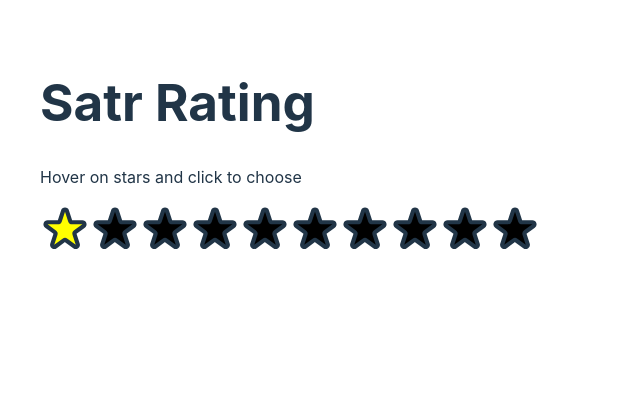
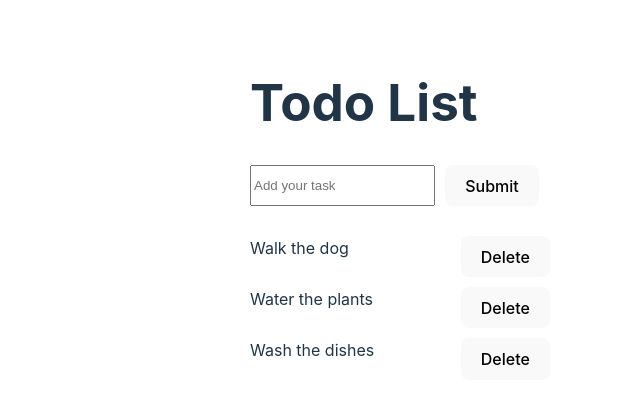
Before and after one commit to mirwais-sanaie/React-Challenges, a React (Vite) app in the folder reactChallenge/: page / in a window 1280 px wide. Shown: the top 404 px of the page, without its empty margins (0-640 px from the left). Built offline with nearby package versions, Linux system fonts and the light colour scheme.

Commit message:
starting newChallenge(ToDo-List)

```diff
--- a/reactChallenge/src/App.jsx
+++ b/reactChallenge/src/App.jsx
@@ -2,7 +2,8 @@
 // import DataTable from "./components/Day-2/DataTable";
 // import FileExplorer from "./components/Day-3(File Explorer)/FileExplorer";
 // import Modal from "./components/Day-4(Modal Component)/Modal";
-import StarRating from "./components/Day-5(StarRating)/StarRating";
+// import StarRating from "./components/Day-5(StarRating)/StarRating";
+import TodoList from "./components/Day-6(Todo List)/TodoList";
 
 function App() {
   return (
@@ -11,7 +12,8 @@ function App() {
       {/* <DataTable /> */}
       {/* <FileExplorer /> */}
       {/* <Modal /> */}
-      <StarRating />
+      {/* <StarRating /> */}
+      <TodoList />
     </div>
   );
 }
--- /dev/null
+++ b/reactChallenge/src/components/Day-6(Todo List)/TodoList.css
@@ -0,0 +1,28 @@
+.container {
+  display: flex;
+  flex-direction: column;
+  margin: auto;
+  position: relative;
+  left: 50%;
+  top: 50%;
+}
+.search-container {
+  display: flex;
+  gap: 10px;
+  padding-left: 40px;
+}
+.container h1 {
+  padding-left: 40px;
+}
+ul {
+  margin-top: 30px;
+  display: flex;
+  flex-direction: column;
+  row-gap: 10px;
+}
+ul li {
+  display: flex;
+  gap: 20px;
+  width: 300px;
+  justify-content: space-between;
+}
--- /dev/null
+++ b/reactChallenge/src/components/Day-6(Todo List)/TodoList.jsx
@@ -0,0 +1,31 @@
+import "./TodoList.css";
+
+function TodoList() {
+  return (
+    <div className="container">
+      <h1>Todo List</h1>
+      <div className="search-container">
+        <input type="text" placeholder="Add your task" />
+        <div>
+          <button>Submit</button>
+        </div>
+      </div>
+      <ul>
+        <li>
+          <span>Walk the dog</span>
+          <button>Delete</button>
+        </li>
+        <li>
+          <span>Water the plants</span>
+          <button>Delete</button>
+        </li>
+        <li>
+          <span>Wash the dishes</span>
+          <button>Delete</button>
+        </li>
+      </ul>
+    </div>
+  );
+}
+
+export default TodoList;
```
